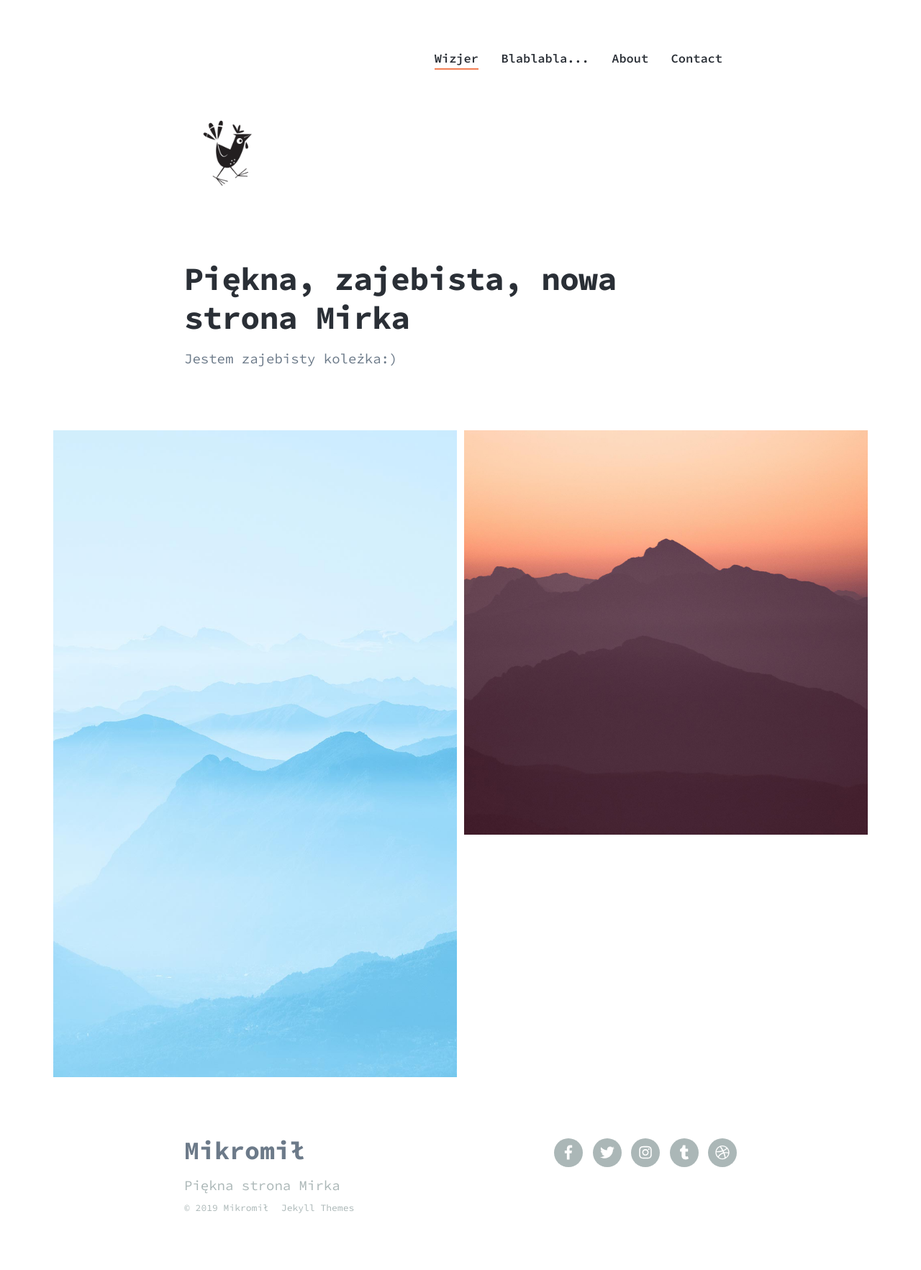
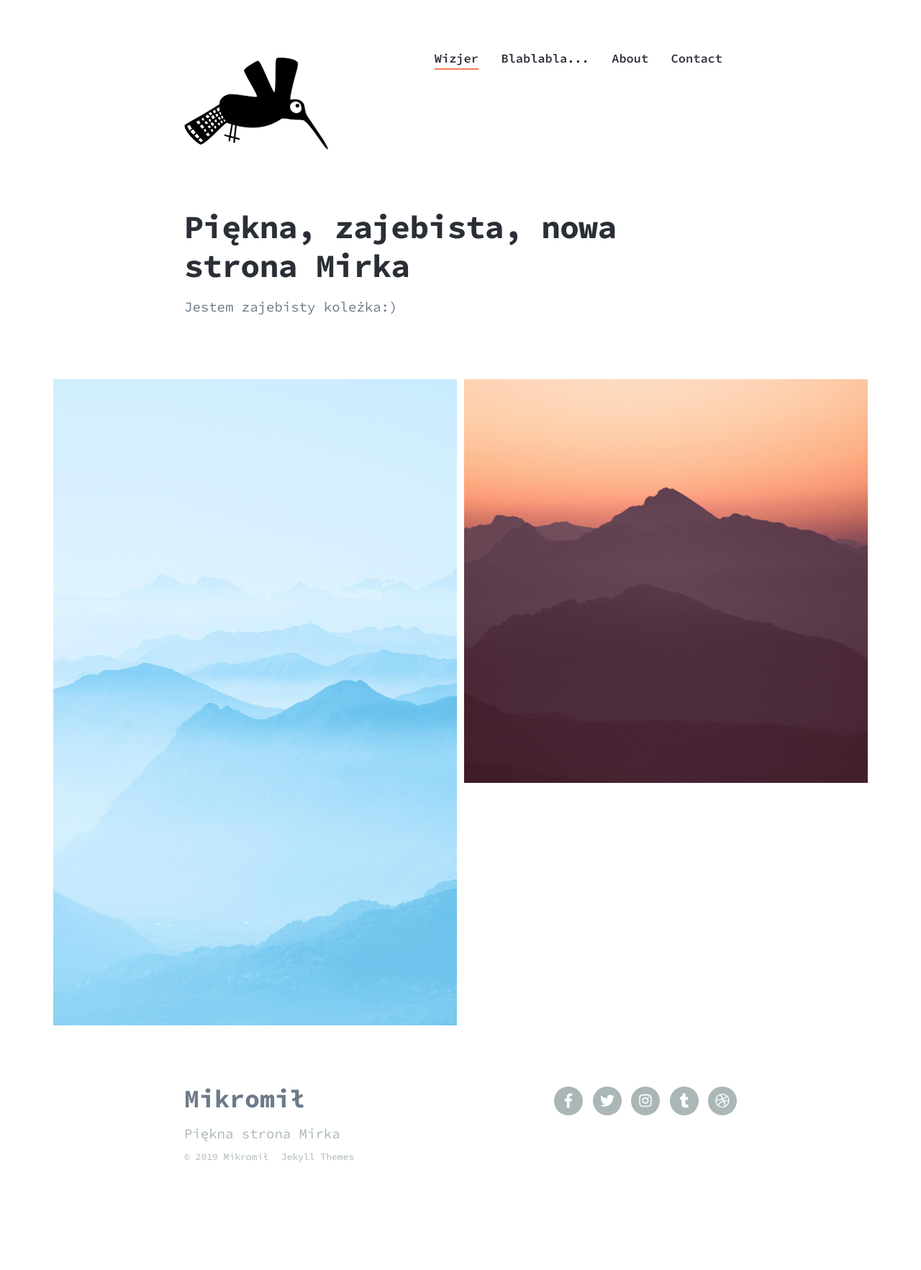
Before and after one commit to Mikromil/emka, a Jekyll site: the page built from index.html, in a window 1280 px wide. Shown: the whole page at 72% size. Built offline with Jekyll 4.4.1, drawn with Linux system fonts in a browser that asks for light colours; nearby versions of some CDN libraries; after the commit the page ends 1694 px from its top, so only the background shows below that.

Commit message:
Update settings.yml

```diff
--- a/_data/settings.yml
+++ b/_data/settings.yml
@@ -3,7 +3,7 @@ basic_settings:
   favicon_image: /images/favicon.png
 
 header_settings:
-  logo_image: /images/a1.gif
+  logo_image: /images/Mikromil.svg
   logo_width: 200
 
 menu_settings:
```
